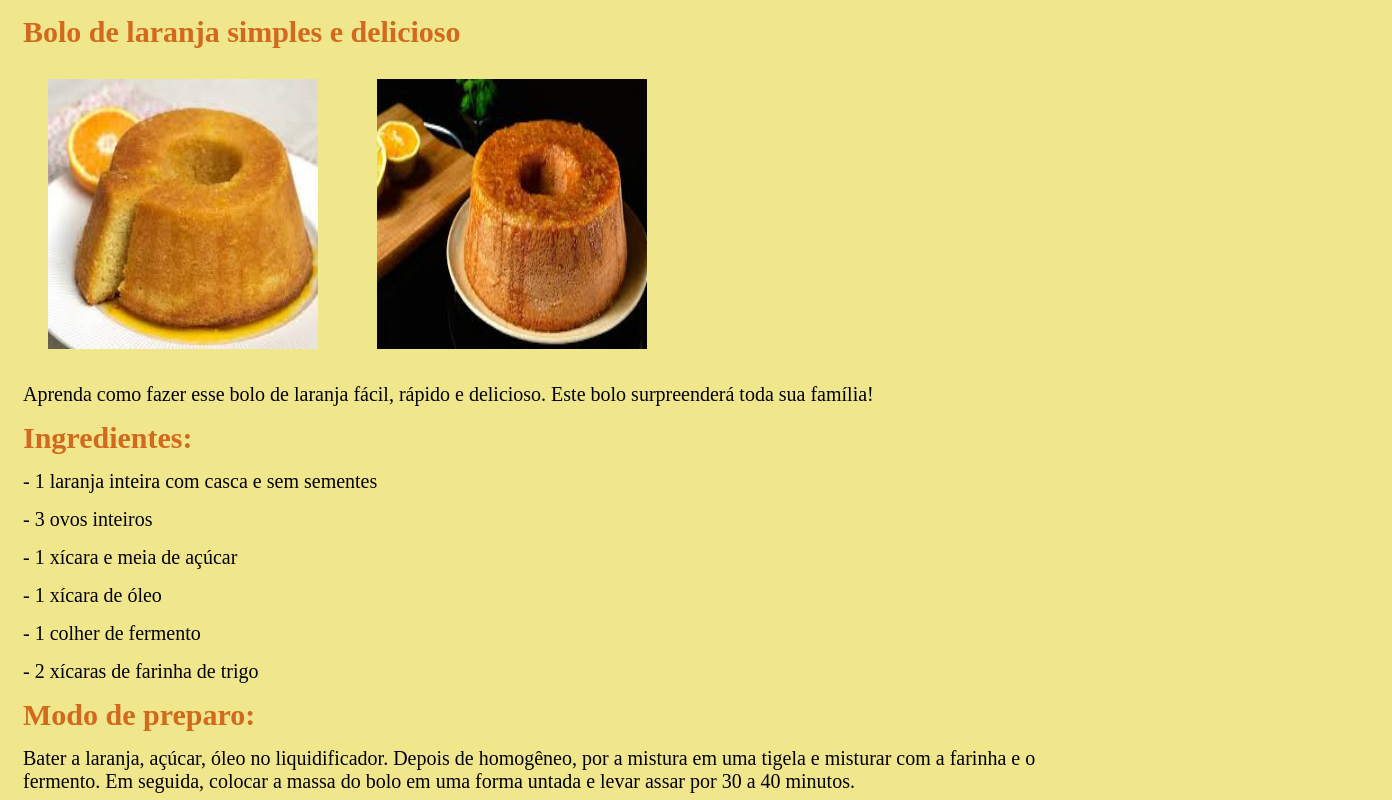
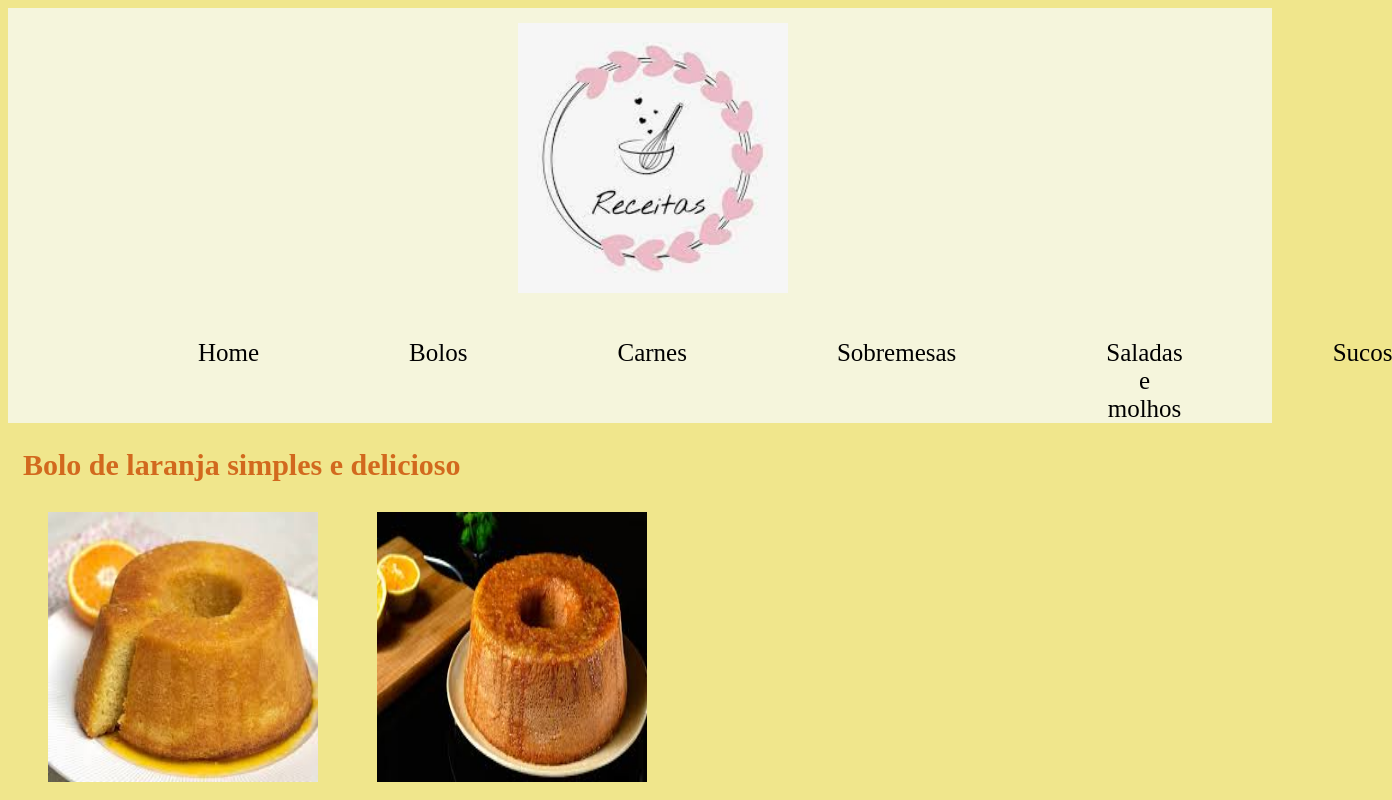
Before and after one commit to kamylladd/rec2, a plain HTML site: page index.html in a window 1280 px wide. Shown: the top 800 px of the page, 1392 px wide, since content can reach past the window. Drawn offline with Linux system fonts and the light colour scheme.

Commit message:
Add files via upload

```diff
--- a/index.html
+++ b/index.html
@@ -7,6 +7,17 @@
     <link rel="stylesheet" href="style.css">
 </head>
 <body>
+    <header class="cabecalho">
+        <img class="logoreceitas" src="download.jpeg" alt="">
+        <ul class="lista_cabecalho">
+            <li class="item_lista_cabecalho">Home</li>
+            <li class="item_lista_cabecalho">Bolos</li>
+            <li class="item_lista_cabecalho">Carnes</li>
+            <li class="item_lista_cabecalho">Sobremesas</li>
+            <li class="item_lista_cabecalho">Saladas e molhos</li>
+            <li class="item_lista_cabecalho">Sucos</li>
+        </ul>
+    </header>
     <h1>Bolo de laranja simples e delicioso</h1>
     <img src="images (1).jpeg" alt="">
     <img src="images.jpeg" alt="">
--- a/style.css
+++ b/style.css
@@ -20,3 +20,16 @@ img{
 margin: 15px;
 margin-left: 40px;
 }
+header{
+    background-color: beige;
+    font-size: 25px;
+    text-align: center;
+
+}
+.lista_cabecalho{
+    display: flex;
+}
+.item_lista_cabecalho{
+    padding-left: 150px;
+    list-style: none;
+}
```
Also changed, not shown: download.jpeg (added).
